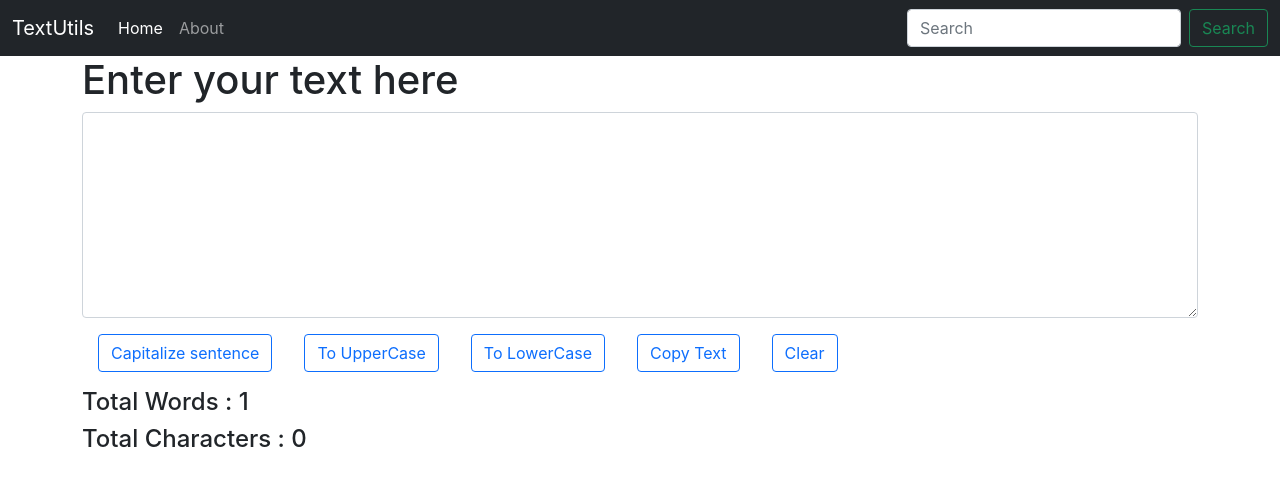
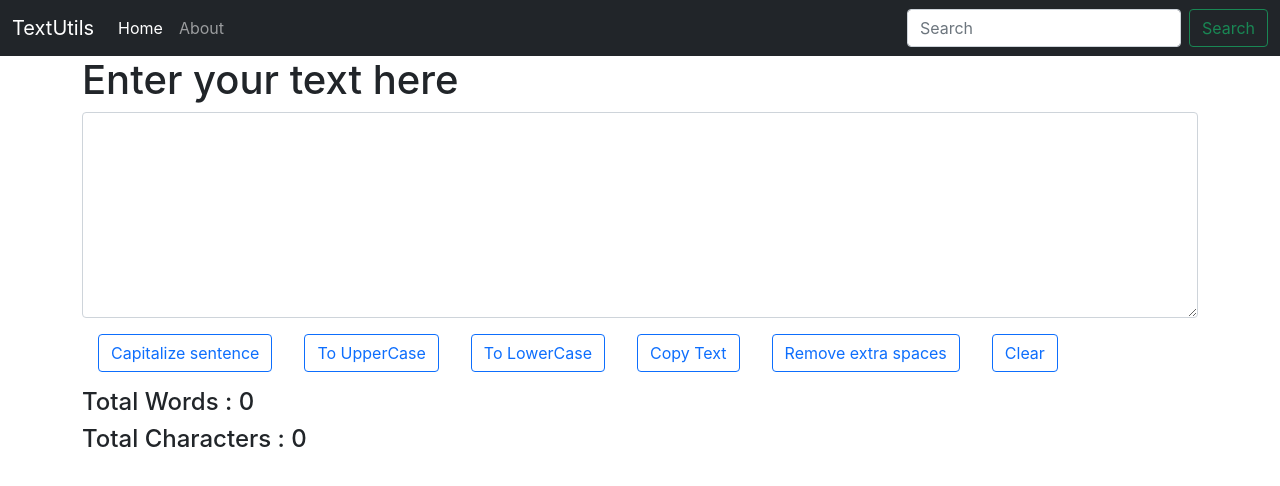
Before and after one commit to KanakPitalia/textutils, a React (Create React App) app: page / in a window 1280 px wide. Shown: the top 486 px of the page. Built offline with nearby package versions, Linux system fonts and the light colour scheme.

Commit message:
added a button for removing extra spaces and fixed a bug

```diff
--- a/src/components/TextForm.js
+++ b/src/components/TextForm.js
@@ -26,6 +26,17 @@ export default function TextForm() {
         let tex = window.getSelection();
         navigator.clipboard.writeText(tex);
     }
+
+    const ExtraSpaces = () => {
+        // console.log(text);
+        // let str = text.toString();
+        // console.log(str);
+        let reg = /\s+/;
+        let str = text.trim().split(reg);
+        setText(str.join(" "))
+        // console.log(str);
+    }
+
     const Clear = () => {
         // let tex = document.getElementById("textArea");
         // let tex = "";
@@ -50,10 +61,11 @@ export default function TextForm() {
             <button type="button" className="btn btn-outline-primary m-3" onClick={toUpperCase}>To UpperCase</button>
             <button type="button" className="btn btn-outline-primary m-3" onClick={toLowerCase}>To LowerCase</button>
             <button type="button" className="btn btn-outline-primary m-3" onClick={CopyText}>Copy Text</button>
+            <button type="button" className="btn btn-outline-primary m-3" onClick={ExtraSpaces}>Remove extra spaces</button>
             <button type="button" className="btn btn-outline-primary m-3" onClick={Clear}>Clear</button>
 
-            <h4>Total Words : { text.split(" ")===""? 0:text.split(" ").length}</h4>
-            <span><h4>Total Characters : { text.length}</h4></span>
+            <h4>Total Words : {text.split(" ") == "" ? 0 : text.split(" ").length}</h4>
+            <span><h4>Total Characters : {text.length}</h4></span>
 
         </>
     );
```
